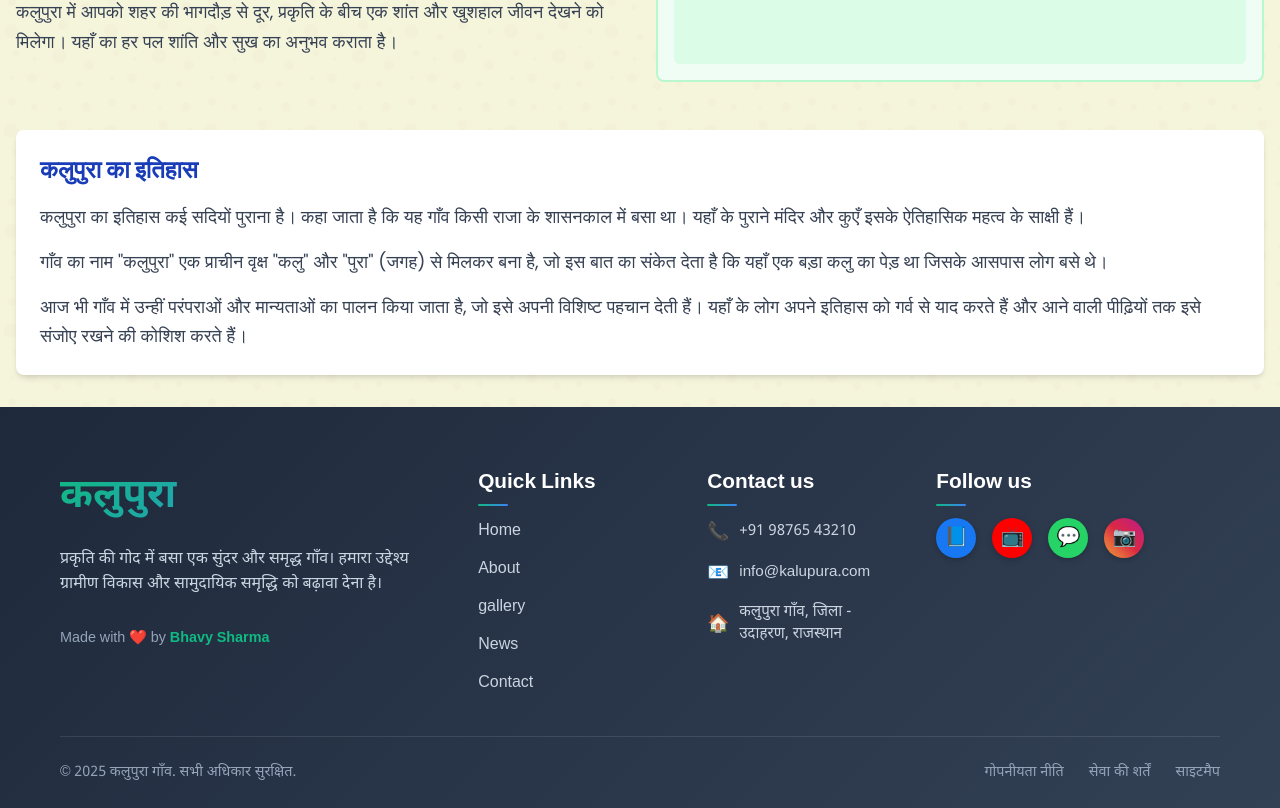
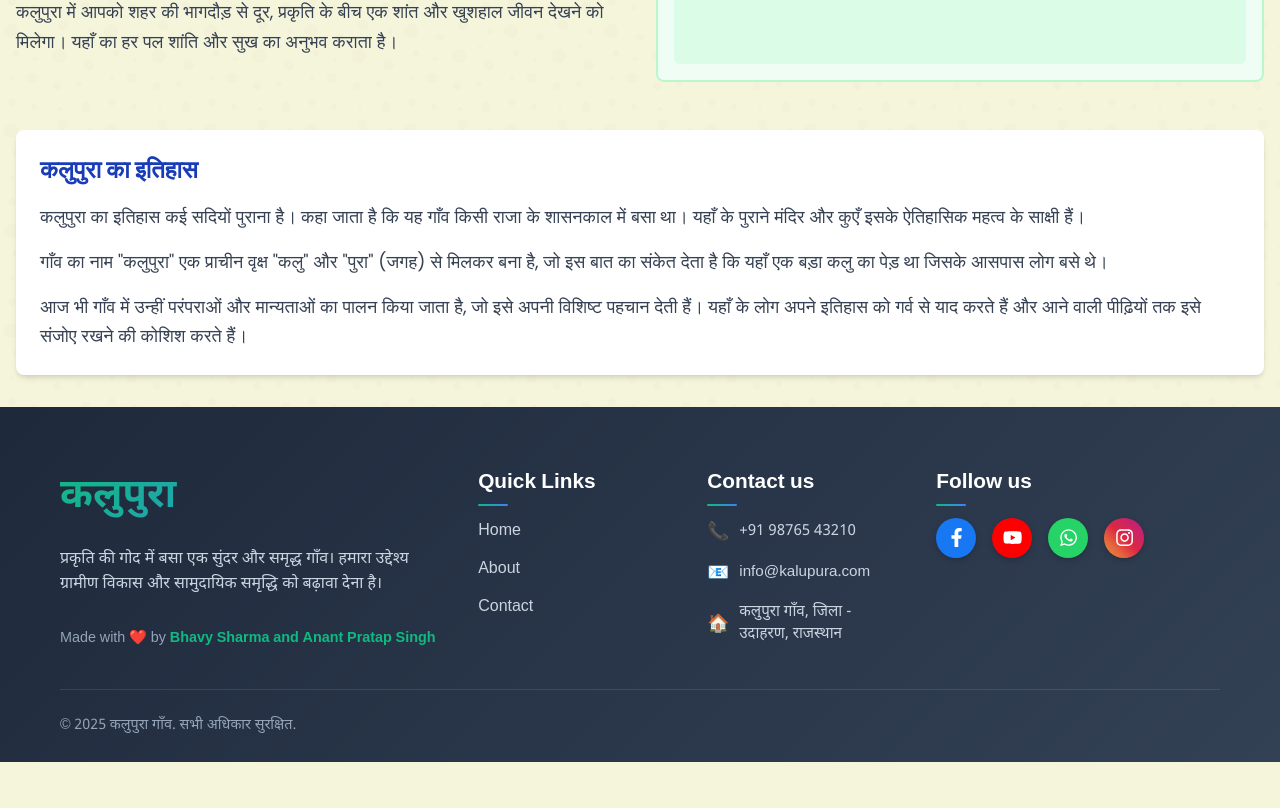
Before and after one commit to bhavy-sharma/Kalupura, a Next.js app in the folder client/: page /about in a window 1280 px wide. Shown: the part 380-1188 px from the top of the page. After the commit the page ends 1142 px from the top, so only its background shows below. Built offline with nearby package versions, Linux system fonts and the light colour scheme.

Commit message:
Footer Change

```diff
--- a/client/components/layout/Footer.jsx
+++ b/client/components/layout/Footer.jsx
@@ -1,6 +1,12 @@
 'use client';
 
 import './Footer.css';
+import {
+  FaFacebookF,
+  FaYoutube,
+  FaWhatsapp,
+  FaInstagram
+} from 'react-icons/fa';
 
 const Footer = () => {
   const currentYear = new Date().getFullYear();
@@ -8,36 +14,14 @@ const Footer = () => {
   const quickLinks = [
     { name: 'Home', href: '/' },
     { name: 'About', href: '/about' },
-    { name: 'gallery', href: '/gallery' },
-    { name: 'News', href: '/news' },
     { name: 'Contact', href: '/contact' }
   ];
 
   const socialLinks = [
-    {
-      name: 'Facebook',
-      href: '#',
-      icon: '📘',
-      class: 'facebook'
-    },
-    {
-      name: 'YouTube',
-      href: '#',
-      icon: '📺',
-      class: 'youtube'
-    },
-    {
-      name: 'WhatsApp',
-      href: '#',
-      icon: '💬',
-      class: 'whatsapp'
-    },
-    {
-      name: 'Instagram',
-      href: '#',
-      icon: '📷',
-      class: 'instagram'
-    }
+    { name: 'Facebook',    href: 'https://facebook.com/yourpage',    icon: <FaFacebookF />, class: 'facebook' },
+    { name: 'YouTube',     href: 'https://youtube.com/yourchannel', icon: <FaYoutube />,   class: 'youtube' },
+    { name: 'WhatsApp',    href: 'https://wa.me/919876543210',      icon: <FaWhatsapp />,  class: 'whatsapp' },
+    { name: 'Instagram',   href: 'https://instagram.com/yourhandle',icon: <FaInstagram />,class: 'instagram' }
   ];
 
   const contactInfo = [
@@ -62,7 +46,7 @@ const Footer = () => {
             </p>
             <div className="footer-made-with">
               <span>Made with ❤️ by </span>
-              <span className="developer-name">Bhavy Sharma</span>
+              <span className="developer-name">Bhavy Sharma and Anant Pratap Singh</span>
             </div>
           </div>
 
@@ -70,8 +54,8 @@ const Footer = () => {
           <div className="footer-links">
             <h4 className="footer-heading">Quick Links</h4>
             <ul className="links-list">
-              {quickLinks.map((link, index) => (
-                <li key={index}>
+              {quickLinks.map((link) => (
+                <li key={link.href}>
                   <a href={link.href} className="footer-link">
                     {link.name}
                   </a>
@@ -97,30 +81,21 @@ const Footer = () => {
           <div className="footer-social">
             <h4 className="footer-heading">Follow us</h4>
             <div className="social-links">
-              {socialLinks.map((social, index) => (
+              {socialLinks.map((social) => (
                 <a
-                  key={index}
+                  key={social.name}
                   href={social.href}
+                  target="_blank"
+                  rel="noopener noreferrer"
                   className={`social-link ${social.class}`}
-                  aria-label={social.name}
+                  aria-label={`Visit our ${social.name} page`}
                 >
-                  <span className="social-icon">{social.icon}</span>
+                  <span className="social-icon">
+                    {social.icon}
+                  </span>
                 </a>
               ))}
             </div>
-
-            {/* Newsletter */}
-            {/* <div className="newsletter">
-              <p className="newsletter-text">नवीनतम अपडेट प्राप्त करें</p>
-              <div className="newsletter-input">
-                <input
-                  type="email"
-                  placeholder="आपका ईमेल"
-                  className="email-input"
-                />
-                <button className="subscribe-btn">सब्सक्राइब</button>
-              </div>
-            </div> */}
           </div>
 
         </div>
@@ -131,11 +106,6 @@ const Footer = () => {
             <p className="copyright">
               © {currentYear} कलुपुरा गाँव. सभी अधिकार सुरक्षित.
             </p>
-            <div className="footer-bottom-links">
-              <a href="/privacy" className="bottom-link">गोपनीयता नीति</a>
-              <a href="/terms" className="bottom-link">सेवा की शर्तें</a>
-              <a href="/sitemap" className="bottom-link">साइटमैप</a>
-            </div>
           </div>
         </div>
 
```
